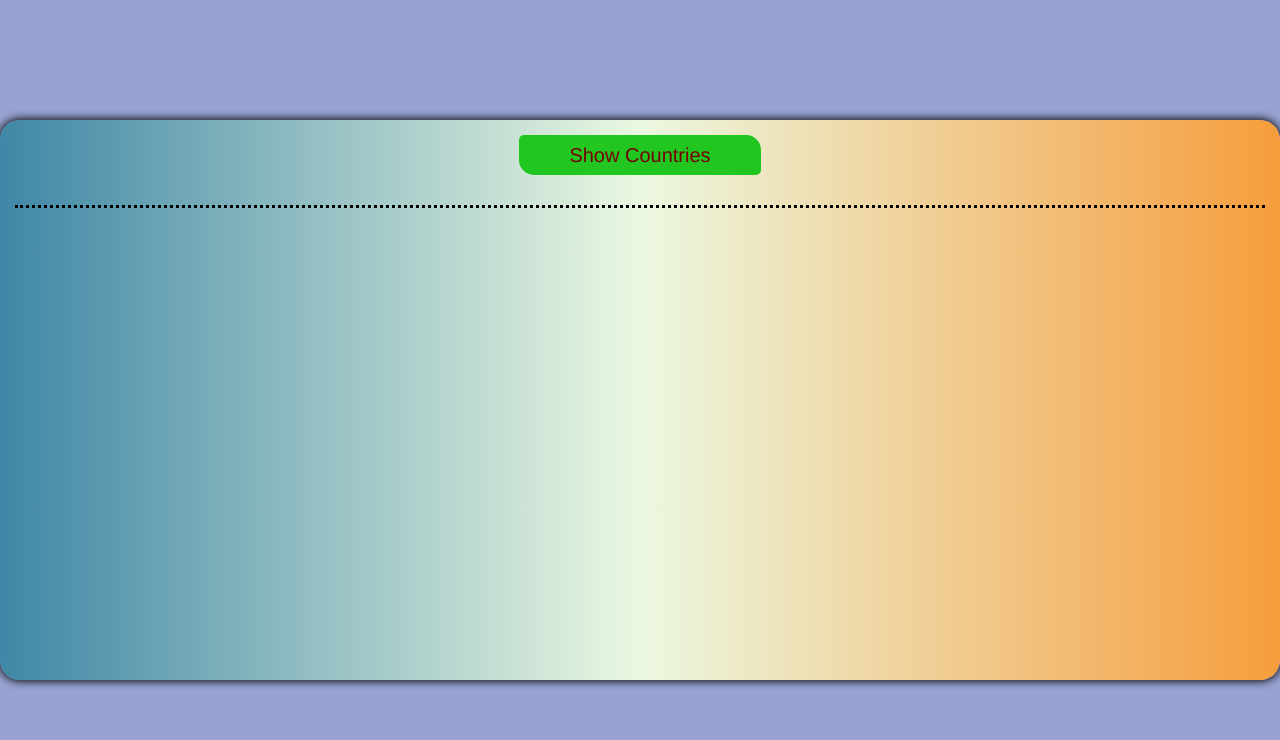
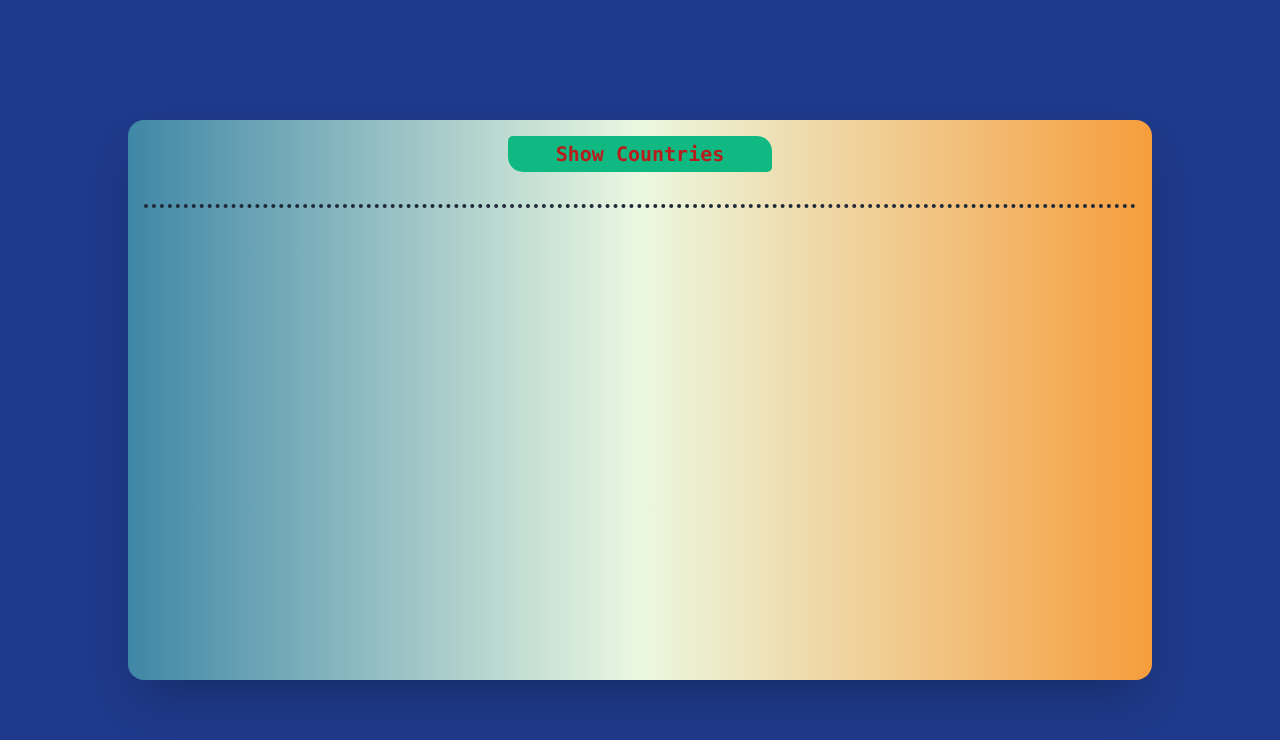
Before and after one commit to rorschachbad/HomeWork, a plain HTML site: page index.html in a window 1280 px wide. Drawn offline with nearby package versions, Linux system fonts and the light colour scheme.

Commit message:
refactor: replaced css styles with tailwind css in html document

```diff
--- a/index.html
+++ b/index.html
@@ -10,19 +10,21 @@
 </head>
 
 <body>
-    <div class="wrapper">
-        <div class="container">
-            <div class="show-countries">
-                <button class="show-countries-btn">Show Countries</button>
+    <div class="wrapper flex items-center justify-center h-screen bg-blue-900 relative">
+        <div class="container max-w-screen-lg overflow-auto absolute rounded-2xl p-4 shadow-2xl">
+            <div class="show-countries flex justify-center font-bold border-b-4 border-gray-800 border-dotted pb-8">
+                <button
+                    class="show-countries-btn font-mono font-bold py-1 px-12 text-xl bg-green-500 cursor-pointer text-red-700 hover:bg-green-400 shadow-2xl-black">Show
+                    Countries</button>
             </div>
-            <ul class="country-list"></ul>
+            <ul class="country-list flex flex-col font-mono text-xl mt-8 gap-y-2"></ul>
         </div>
     </div>
 
-    <div id="modal" class="country-page">
-        <div class="country-page-container">
+    <div id="modal" class="country-page font-mono h-screen hidden relative">
+        <div class="country-page-container overflow-auto absolute rounded-2xl p-4">
+
         </div>
-    </div>
     </div>
 
     <script src="test.js"></script>
--- a/style.css
+++ b/style.css
@@ -15,64 +15,50 @@ li {
     list-style-type: none;
 }
 
-.wrapper {
-    font-family: monospace;
-    height: 100vh;
-    margin: 0 auto;
-    background-color: rgba(51, 72, 168, 0.5);
+/* .wrapper {
     position: relative;
-}
+} */
 
-.country-page {
+/* .country-page {
     display: none;
-}
+} */
 
 .container {
-    overflow: auto;
-    position: absolute;
-    top: 50%;
-    left: 50%;
-    transform: translate(-50%, -50%);
-    width: 1000px;
-    margin: 0 auto;
     height: 70%;
-    border-radius: 20px;
-    padding: 15px;
-    box-shadow: 0px 0px 10px 1px black;
     background: linear-gradient(0.25turn, #3f87a6, #ebf8e1, #f69d3c);
 }
 
 .show-countries {
-    display: flex;
-    justify-content: center;
-    font-weight: bold;
-    border-bottom: 3px dotted black;
-    padding-bottom: 30px;
+    /* display: flex;
+    justify-content: center; */
+    /* font-weight: bold; */
+    /* border-bottom: 3px dotted black; */
+    /* padding-bottom: 30px; */
 }
 
 .show-countries-btn {
-    font-family: 'Franklin Gothic Medium', 'Arial Narrow', Arial, sans-serif;
-    padding: 5px 50px;
-    font-size: 20px;
+    /* font-family: 'Franklin Gothic Medium', 'Arial Narrow', Arial, sans-serif; */
+    /* padding: 5px 50px; */
+    /* font-size: 20px; */
     border-radius: 5px 15px;
-    background-color: rgb(33, 198, 33);
-    cursor: pointer;
+    /* background-color: rgb(33, 198, 33); */
+    /* cursor: pointer; */
     transition: 0.4s;
-    color: rgb(118, 0, 0);
+    /* color: rgb(118, 0, 0); */
 }
 
 .show-countries-btn:hover {
     box-shadow: 0px 0px 10px 1px black;
-    background-color: rgb(38, 226, 47);
+    /* background-color: rgb(38, 226, 47); */
 }
 
 .country-list {
-    font-family: monospace;
+    /* font-family: monospace;
     font-size: 20px;
-    margin-top: 30px;
-    display: flex;
+    margin-top: 30px; */
+    /* display: flex;
     flex-direction: column;
-    gap: 10px;
+    gap: 10px; */
 }
 
 .country-list-item {
@@ -112,33 +98,29 @@ li {
 
 
 .country-page {
-    font-family: monospace;
-    height: 100vh;
     margin: 0 auto;
     background-color: rgba(60, 150, 25, 0.5);
     position: relative;
 }
 
 .country-page-container {
-    overflow: auto;
-    position: absolute;
     top: 50%;
     left: 50%;
     transform: translate(-50%, -50%);
     width: 1000px;
     margin: 0 auto;
     height: 90vh;
-    border-radius: 20px;
-    padding: 15px;
     box-shadow: 0px 0px 10px 1px black;
     background: linear-gradient(0.25turn, #3f87a6, #ebf8e1, #f69d3c);
 }
+
+
 
 .button-back {
     display: flex;
     justify-content: center;
     align-items: center;
-    max-width: 80px;
+    max-width: 90px;
     cursor: pointer;
     color: rgb(66, 66, 66);
     font-weight: bold;
--- a/test.js
+++ b/test.js
@@ -168,6 +168,6 @@ function goBackButton(e) {
 
     if (e.target.classList.contains('button-back')) {
         modal.style.display = 'none';
-        wrapper.style.display = 'block';
+        wrapper.style.display = 'flex';
     }
 }
```
